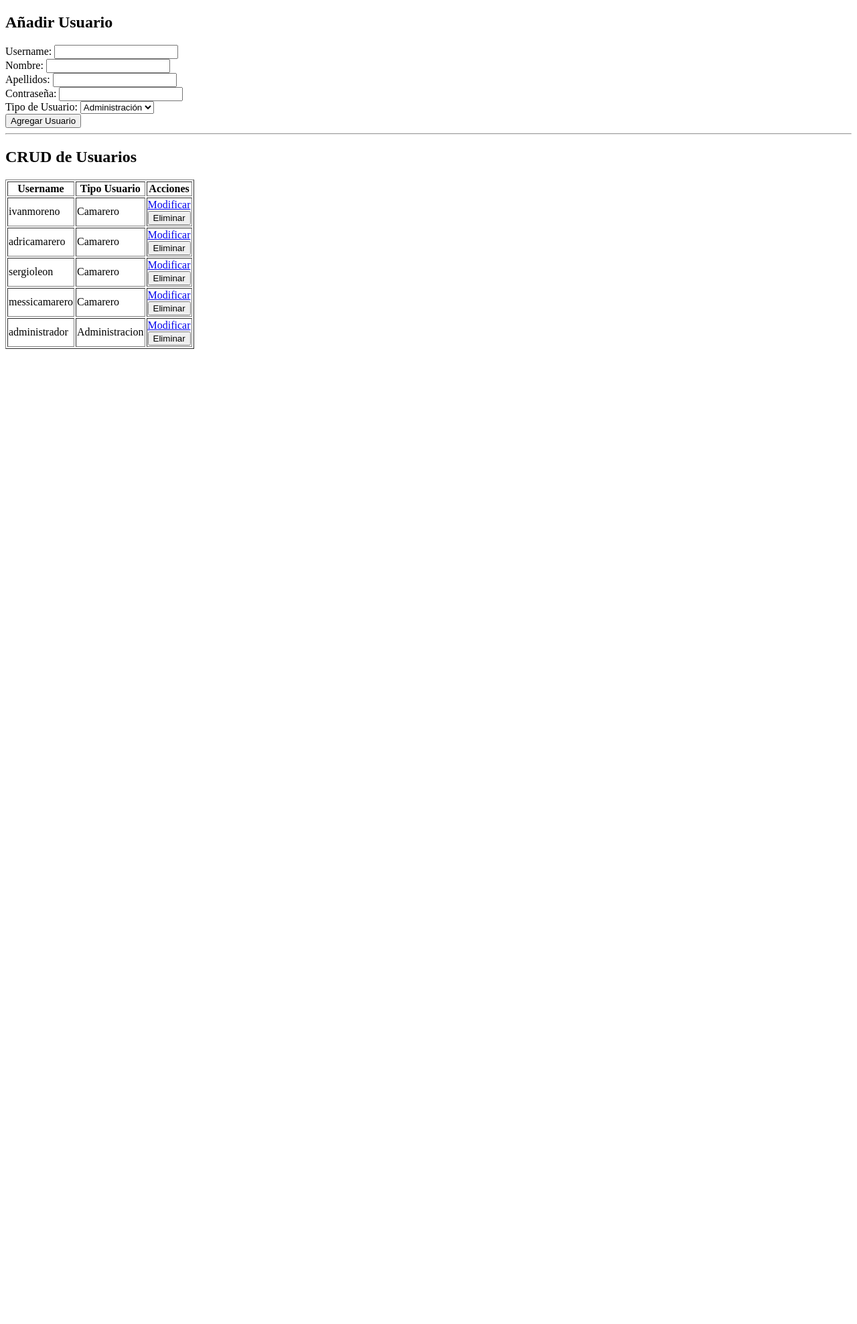
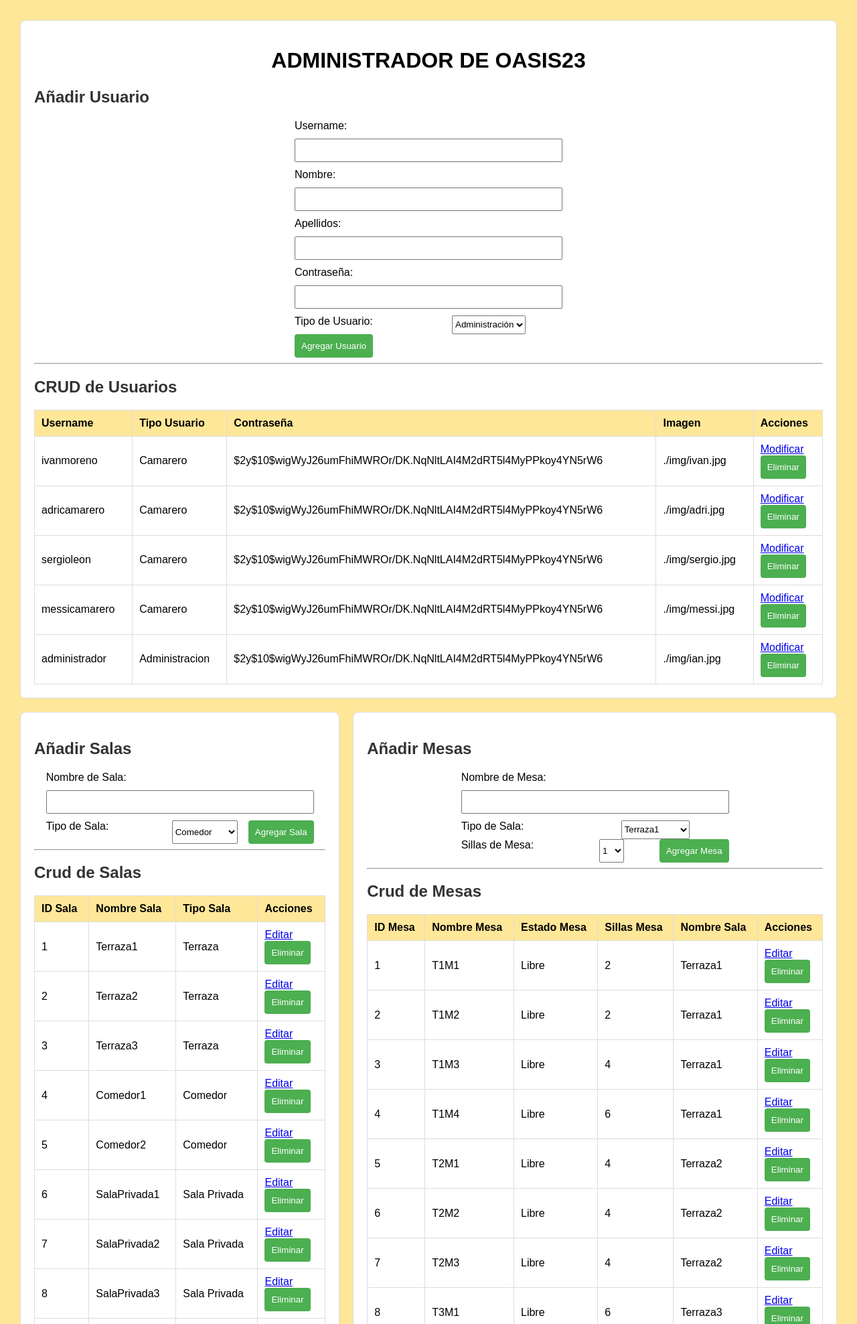
Before and after one commit to IvanMorenoRuiz/RestauranteV2, a PHP site: page /adminindex.php in a window 1280 px wide. Shown: the top 1977 px of the page at 67% size. Before the commit the page ends 521 px from the top, so only its background shows below. Run offline with PHP 8.4, Linux system fonts and the light colour scheme; data comes from the database, SQL or seed files in the repository; both versions use the stored data as it was after the commit; some libraries are stand-ins or nearby versions.

Commit message:
Add files via upload

```diff
--- a/adminindex.php
+++ b/adminindex.php
@@ -5,10 +5,111 @@
     <title>Panel de Administración</title>
     <!-- Incluir SweetAlert2 mediante CDN -->
     <script src="https://cdn.jsdelivr.net/npm/sweetalert2@11"></script>
+    <!-- Incluir jQuery mediante CDN -->
+<script src="https://code.jquery.com/jquery-3.6.4.min.js"></script>
+<!-- Incluir jQuery -->
+<script src="https://code.jquery.com/jquery-3.6.4.min.js"></script>
+
+<style>
+        body {
+            font-family: Arial, sans-serif;
+            margin: 0;
+            padding: 0;
+            background-color: #ffe799;
+        }
+
+        header {
+            background-color: #333;
+            color: white;
+            text-align: center;
+            padding: 1em;
+        }
+
+        .container {
+            max-width: 1500px;
+            margin: 0 auto;
+            padding: 20px;
+            display: flex;
+            flex-wrap: wrap;
+        }
+
+        .box {
+            background-color: #fff;
+            border: 1px solid #ddd;
+            border-radius: 8px;
+            padding: 20px;
+            margin: 10px;
+            flex-grow: 1;
+            box-sizing: border-box;
+        }
+        h1 {
+    text-align: center;
+}
+
+        h2 {
+            color: #333;
+        }
+
+        form {
+            max-width: 400px;
+            margin: 0 auto;
+            display: flex;
+            flex-wrap: wrap;
+            justify-content: space-between;
+        }
+
+        label {
+            width: 45%;
+            box-sizing: border-box;
+            margin-bottom: 10px;
+        }
+
+        input {
+            width: 100%;
+            padding: 8px;
+            box-sizing: border-box;
+            margin-bottom: 10px;
+        }
+
+        button {
+            background-color: #4CAF50;
+            color: white;
+            padding: 10px;
+            border: none;
+            border-radius: 4px;
+            cursor: pointer;
+        }
+
+        button:hover {
+            background-color: #45a049;
+        }
+
+        table {
+            width: 100%;
+            border-collapse: collapse;
+            margin-top: 20px;
+        }
+
+        table, th, td {
+            border: 1px solid #ddd;
+        }
+
+        th, td {
+            padding: 10px;
+            text-align: left;
+        }
+
+        th {
+            background-color: #ffe799;
+        }
+    </style>
 </head>
 <body>
+<div class="container">
 
+ <div class="box">
     <!-- Formulario de inserción de usuarios -->
+    <h1>ADMINISTRADOR DE OASIS23</h1>
     <h2>Añadir Usuario</h2>
     <form action="backend.php" method="post">
         <!-- Campos del formulario -->
@@ -39,6 +140,20 @@
     <!-- CRUD de Usuarios -->
     <h2>CRUD de Usuarios</h2>
     <?php include("backend.php"); ?>
+    </div>
+
+    <div class="box">
+    <?php include("crud_salas.php"); ?>
+    </div>
+
+
+    <div class="box">
+        <!-- CRUD de Usuarios -->
+    <?php include("crud_mesas.php"); ?>
+    </div>
+
+
+
 
 <!-- Script para mostrar SweetAlert -->
 <script>
@@ -73,6 +188,68 @@ if (isset($_GET['success']) && $_GET['success'] == 'true') {
 
     ?>
 </script>
+<script>
+function mostrarFormularioEdicion(id, username, nombre, apellidos, tipoUsuario, pwdUsuario, imagenUsuario) {
+    Swal.fire({
+        title: 'Editar Usuario',
+        html: `
+            <form id="formulario-edicion" action="actualizar_usuario.php" method="post">
+                <input type="hidden" name="id" value="${id}">
+                <label>Username:</label>
+                <input type="text" name="username" value="${username}" required>
+                <br>
+                <label>Nombre:</label>
+                <input type="text" name="nombre" value="${nombre}" required>
+                <br>
+                <label>Apellidos:</label>
+                <input type="text" name="apellidos" value="${apellidos}" required>
+                <br>
+                <label>Contraseña:</label>
+                <input type="password" name="password" value="${pwdUsuario}" required>
+                <br>
+                <label>Tipo de Usuario:</label>
+                <select name="tipoUsuario" required>
+                    <option value="Administracion" ${(tipoUsuario === 'Administracion') ? 'selected' : ''}>Administración</option>
+                    <option value="Mantenimiento" ${(tipoUsuario === 'Mantenimiento') ? 'selected' : ''}>Mantenimiento</option>
+                    <option value="Camarero" ${(tipoUsuario === 'Camarero') ? 'selected' : ''}>Camarero</option>
+                </select>
+                <br>
+                <label>Dirección de Imagen:</label>
+                <input type="text" name="imagen" value="${imagenUsuario}">
+                <br>
+            </form>
+        `,
+        showCancelButton: true,
+        showCloseButton: true,
+        cancelButtonText: 'Cancelar',
+        confirmButtonText: 'Guardar Cambios',
+        preConfirm: () => {
+            document.getElementById('formulario-edicion').submit();
+        }
+    });
+}
+
+
+
+$(document).off('click', 'a[data-accion="editar"]').on('click', 'a[data-accion="editar"]', function() {
+    var idUsuario = $(this).data('id');
+    var username = $(this).data('username');
+    var nombre = $(this).data('nombre');
+    var apellidos = $(this).data('apellidos');
+    var tipoUsuario = $(this).data('tipo-usuario');
+    var password = $(this).data('password');
+    var imagen = $(this).data('imagen');
+
+    // Imprime el valor de imagen en la consola
+    console.log(imagen);
+
+    // Llama a la función para mostrar el formulario de edición
+    mostrarFormularioEdicion(idUsuario, username, nombre, apellidos, tipoUsuario, password, imagen);
+});
+
+</script>
+
+
 
 
 </body>
--- a/backend.php
+++ b/backend.php
@@ -54,6 +54,8 @@ if ($result->num_rows > 0) {
              <tr>
                  <th>Username</th>
                  <th>Tipo Usuario</th>
+                 <th>Contraseña</th>
+                 <th>Imagen</th>
                  <th>Acciones</th>
              </tr>";
 
@@ -61,8 +63,18 @@ if ($result->num_rows > 0) {
                 echo "<tr>
                          <td>{$row['username_usuario']}</td>
                          <td>{$row['tipo_usuario']}</td>
+                         <td>{$row['pwd_usuario']}</td>
+                         <td>{$row['imagen_usuario']}</td>
                          <td>
-                     <a href='modificar_usuario.php?id={$row['id_usuario']}'>Modificar</a>
+                             <a href='#' data-accion='editar'
+                                data-id='{$row['id_usuario']}'
+                                data-username='{$row['username_usuario']}'
+                                data-nombre='{$row['nombre_usuario']}'
+                                data-apellidos='{$row['apellidos_usuario']}'
+                                data-tipo-usuario='{$row['tipo_usuario']}'
+                                data-password='{$row['pwd_usuario']}'
+                                data-imagen='{$row['imagen_usuario']}'>Modificar</a>
+
                              <form action='eliminar_usuario.php' method='post'>
                                  <input type='hidden' name='id' value='{$row['id_usuario']}'>
                                  <button type='submit'>Eliminar</button>
@@ -71,12 +83,13 @@ if ($result->num_rows > 0) {
                      </tr>";
             }
 
+
+
+
+
     echo "</table>";
 } else {
     echo "No hay usuarios.";
 }
 
-
-// Cerrar la conexión a la base de datos
-$conn->close();
 ?>
--- /dev/null
+++ b/crud_mesas.php
@@ -0,0 +1,181 @@
+<?php
+include_once("proc/conexion.php");
+
+// Obtener lista de mesas para mostrar en el CRUD
+$resultMesas = $conn->query("SELECT * FROM tbl_mesas");
+
+// Función para obtener el nombre de la sala
+function obtenerNombreSala($idSala, $conn)
+{
+    $sql = "SELECT nombre_sala FROM tbl_salas WHERE id_sala = '$idSala' LIMIT 1";
+    $result = $conn->query($sql);
+
+    if ($result->num_rows > 0) {
+        $row = $result->fetch_assoc();
+        return $row['nombre_sala'];
+    } else {
+        return 'Desconocida';
+    }
+}
+
+// Agregar Mesa
+if (isset($_POST['agregarMesa'])) {
+    $nombreMesa = $_POST['nombreMesa'];
+    $sillasMesa = $_POST['sillasMesa'];
+
+    // Obtener id de sala desde el formulario
+    $idTipoSala = $_POST['idTipoSala'];
+
+    // Consultar la base de datos para obtener el id de la sala correspondiente al tipo seleccionado
+    $sqlIdSala = "SELECT id_sala FROM tbl_salas WHERE tipo_sala = '$idTipoSala' LIMIT 1";
+    $resultIdSala = $conn->query($sqlIdSala);
+
+    if ($resultIdSala->num_rows > 0) {
+        $rowIdSala = $resultIdSala->fetch_assoc();
+        $idSalaMesa = $rowIdSala['id_sala'];
+
+        // Insertar mesa en la base de datos
+        $sqlInsercionMesa = "INSERT INTO tbl_mesas (nombre_mesa, estado_mesa, sillas_mesa, id_sala_mesa)
+                             VALUES ('$nombreMesa', 'Libre', '$sillasMesa', '$idSalaMesa')";
+
+        if ($conn->query($sqlInsercionMesa) === TRUE) {
+            // Redirigir con mensajes de éxito
+            header("Location: adminindex.php?success=true&mensaje=Mesa agregada con éxito");
+            exit();
+        } else {
+            // Redirigir con mensajes de error
+            header("Location: adminindex.php?error=true&mensajeError=Error al agregar la mesa");
+            exit();
+        }
+    } else {
+        // Redirigir con mensajes de error si no se encuentra la sala
+        header("Location: adminindex.php?error=true&mensajeError=Tipo de sala no válido");
+        exit();
+    }
+}
+
+// Obtener lista de salas para mostrar en el formulario de agregar mesa
+$resultSalas = $conn->query("SELECT id_sala, nombre_sala FROM tbl_salas");
+
+// CRUD de Mesas
+echo "<h2>Añadir Mesas</h2>";
+echo "<form action='crud_mesas.php' method='post'>";
+echo "<label>Nombre de Mesa:</label>";
+echo "<input type='text' name='nombreMesa' required>";
+echo "<br>";
+echo "<label>Tipo de Sala:</label>";
+echo "<select name='idTipoSala' required>";
+
+// Construir opciones del menú desplegable con resultados de la consulta
+while ($rowSala = $resultSalas->fetch_assoc()) {
+    echo "<option value='{$rowSala['id_sala']}'>{$rowSala['nombre_sala']}</option>";
+}
+
+echo "</select>";
+echo "<br>";
+echo "<label>Sillas de Mesa:</label>";
+echo "<select name='sillasMesa' required>
+        <option value='1'>1</option>
+        <option value='2'>2</option>
+        <option value='3'>3</option>
+        <option value='4'>4</option>
+        <option value='5'>5</option>
+        <option value='6'>6</option>
+        <option value='7'>7</option>
+        <option value='8'>8</option>
+        <option value='9'>9</option>
+        <option value='10'>10</option>
+      </select>";
+echo "<br>";
+echo "<button type='submit' name='agregarMesa'>Agregar Mesa</button>";
+echo "</form>";
+echo "<hr>";
+
+if ($resultMesas->num_rows > 0) {
+    echo "<h2>Crud de Mesas</h2>";
+    echo "<table border='1'>
+
+             <tr>
+                 <th>ID Mesa</th>
+                 <th>Nombre Mesa</th>
+                 <th>Estado Mesa</th>
+                 <th>Sillas Mesa</th>
+                 <th>Nombre Sala</th>
+                 <th>Acciones</th>
+             </tr>";
+
+    while ($rowMesa = $resultMesas->fetch_assoc()) {
+        $nombreSala = obtenerNombreSala($rowMesa['id_sala_mesa'], $conn);
+        echo "<tr>
+                         <td>{$rowMesa['id_mesa']}</td>
+                         <td>{$rowMesa['nombre_mesa']}</td>
+                         <td>{$rowMesa['estado_mesa']}</td>
+                         <td>{$rowMesa['sillas_mesa']}</td>
+                         <td>{$nombreSala}</td>
+                         <td>
+                             <a href='#' data-accion='editarMesa'
+                                data-idMesa='{$rowMesa['id_mesa']}'
+                                data-nombreMesa='{$rowMesa['nombre_mesa']}'
+                                data-sillasMesa='{$rowMesa['sillas_mesa']}'
+                                data-idTipoSala='{$rowMesa['id_sala_mesa']}'
+                                data-nombreSala='{$nombreSala}'
+                                onclick='mostrarFormularioEdicionMesa(\"{$rowMesa['id_mesa']}\", \"{$rowMesa['nombre_mesa']}\", \"{$rowMesa['sillas_mesa']}\", \"{$rowMesa['id_sala_mesa']}\", \"{$nombreSala}\")'
+                             >Editar</a>
+
+                             <form action='eliminar_mesa.php' method='post'>
+                                 <input type='hidden' name='eliminarMesa' value='true'>
+                                 <input type='hidden' name='idMesa' value='{$rowMesa['id_mesa']}'>
+                                 <button type='submit'>Eliminar</button>
+                             </form>
+                         </td>
+                     </tr>";
+    }
+
+    echo "</table>";
+} else {
+    echo "No hay mesas.";
+}
+
+// No cerrar la conexión aquí
+?>
+
+<!-- Script para mostrar SweetAlert -->
+<script>
+    function mostrarFormularioEdicionMesa(idMesa, nombreMesa, sillasMesa, idTipoSala) {
+        // Realizar una petición AJAX para obtener la lista de salas
+        fetch('obtener_salas.php')
+            .then(response => response.json())
+            .then(data => {
+                // Crear opciones del menú desplegable
+                const opcionesSala = data.map(sala => `<option value="${sala.id_sala}" ${(idTipoSala === sala.id_sala) ? 'selected' : ''}>${sala.nombre_sala}</option>`).join('');
+
+                // Mostrar el formulario de edición con las opciones de sala
+                Swal.fire({
+                    title: 'Editar Mesa',
+                    html: `
+                        <form id="formulario-edicion" action="actualizar_mesa.php" method="post">
+                            <input type="hidden" name="idMesa" value="${idMesa}">
+                            <label>Nombre de Mesa:</label>
+                            <input type="text" name="nombreMesa" value="${nombreMesa}" required>
+                            <br>
+                            <label>Sillas de Mesa:</label>
+                            <input type="text" name="sillasMesa" value="${sillasMesa}" required>
+                            <br>
+                            <label>Tipo de Sala:</label>
+                            <select name="idTipoSala" required>
+                                ${opcionesSala}
+                            </select>
+                            <br>
+                        </form>
+                    `,
+                    showCancelButton: true,
+                    showCloseButton: true,
+                    cancelButtonText: 'Cancelar',
+                    confirmButtonText: 'Guardar Cambios',
+                    preConfirm: () => {
+                        document.getElementById('formulario-edicion').submit();
+                    }
+                });
+            });
+    }
+</script>
--- /dev/null
+++ b/crud_salas.php
@@ -0,0 +1,114 @@
+<?php
+include_once("proc/conexion.php");
+
+// Agregar Sala
+if (isset($_POST['agregarSala'])) {
+    $nombreSala = $_POST['nombreSala'];
+    $tipoSala = $_POST['tipoSala'];
+
+    // Insertar sala en la base de datos
+    $sqlInsercionSala = "INSERT INTO tbl_salas (nombre_sala, tipo_sala)
+                         VALUES ('$nombreSala', '$tipoSala')";
+
+    if ($conn->query($sqlInsercionSala) === TRUE) {
+        // Redirigir con mensajes de éxito
+        header("Location: adminindex.php?success=true&mensaje=Sala agregada con éxito");
+        exit();
+    } else {
+        // Redirigir con mensajes de error
+        header("Location: adminindex.php?error=true&mensajeError=Error al agregar la sala");
+        exit();
+    }
+}
+
+// Obtener lista de salas para mostrar en el CRUD
+$resultSalas = $conn->query("SELECT * FROM tbl_salas");
+
+// CRUD de Salas
+echo "<h2>Añadir Salas</h2>";
+echo "<form action='crud_salas.php' method='post'>";
+echo "<label>Nombre de Sala:</label>";
+echo "<input type='text' name='nombreSala' required>";
+echo "<br>";
+echo "<label>Tipo de Sala:</label>";
+echo "<select name='tipoSala' required>";
+echo "<option value='Comedor'>Comedor</option>";
+echo "<option value='Terraza'>Terraza</option>";
+echo "<option value='Sala Privada'>Sala Privada</option>";
+echo "</select>";
+echo "<br>";
+echo "<button type='submit' name='agregarSala'>Agregar Sala</button>";
+echo "</form>";
+echo "<hr>";
+
+if ($resultSalas->num_rows > 0) {
+    echo "<h2>Crud de Salas</h2>";
+    echo "<table border='1'>
+
+             <tr>
+                 <th>ID Sala</th>
+                 <th>Nombre Sala</th>
+                 <th>Tipo Sala</th>
+                 <th>Acciones</th>
+             </tr>";
+
+    while ($rowSala = $resultSalas->fetch_assoc()) {
+        echo "<tr>
+                 <td>{$rowSala['id_sala']}</td>
+                 <td>{$rowSala['nombre_sala']}</td>
+                 <td>{$rowSala['tipo_sala']}</td>
+                 <td>
+                     <a href='#' data-accion='editarSala'
+                        data-idSala='{$rowSala['id_sala']}'
+                        data-nombreSala='{$rowSala['nombre_sala']}'
+                        data-tipoSala='{$rowSala['tipo_sala']}'
+                        onclick='mostrarFormularioEdicionSala(\"{$rowSala['id_sala']}\", \"{$rowSala['nombre_sala']}\", \"{$rowSala['tipo_sala']}\")'
+                     >Editar</a>
+
+                     <form action='eliminar_sala.php' method='post'>
+                         <input type='hidden' name='eliminarSala' value='true'>
+                         <input type='hidden' name='idSala' value='{$rowSala['id_sala']}'>
+                         <button type='submit'>Eliminar</button>
+                     </form>
+                 </td>
+             </tr>";
+    }
+
+    echo "</table>";
+} else {
+    echo "No hay salas.";
+}
+
+// No cerrar la conexión aquí
+?>
+
+<!-- Script para mostrar SweetAlert -->
+<script>
+    function mostrarFormularioEdicionSala(idSala, nombreSala, tipoSala) {
+        Swal.fire({
+            title: 'Editar Sala',
+            html: `
+                <form id="formulario-edicion-sala" action="actualizar_sala.php" method="post">
+                    <input type="hidden" name="idSala" value="${idSala}">
+                    <label>Nombre de Sala:</label>
+                    <input type="text" name="nombreSala" value="${nombreSala}" required>
+                    <br>
+                    <label>Tipo de Sala:</label>
+                    <select name="tipoSala" required>
+                        <option value="Comedor" ${(tipoSala === 'Comedor') ? 'selected' : ''}>Comedor</option>
+                        <option value="Terraza" ${(tipoSala === 'Terraza') ? 'selected' : ''}>Terraza</option>
+                        <option value="Sala Privada" ${(tipoSala === 'Sala Privada') ? 'selected' : ''}>Sala Privada</option>
+                    </select>
+                    <br>
+                </form>
+            `,
+            showCancelButton: true,
+            showCloseButton: true,
+            cancelButtonText: 'Cancelar',
+            confirmButtonText: 'Guardar Cambios',
+            preConfirm: () => {
+                document.getElementById('formulario-edicion-sala').submit();
+            }
+        });
+    }
+</script>
```
Also changed, not shown: actualizar_mesa.php (added, +37 -0 lines), actualizar_sala.php (added, +30 -0 lines), actualizar_usuario.php (added, +64 -0 lines), backend_modificar.php (added, +18 -0 lines), bd.sql (+7 -24 lines), consulta_mesas.php (added, +33 -0 lines), eliminar_mesa.php (added, +24 -0 lines), obtener_salas.php (added, +16 -0 lines). Lines whose indentation alone changed are shown as unchanged.
